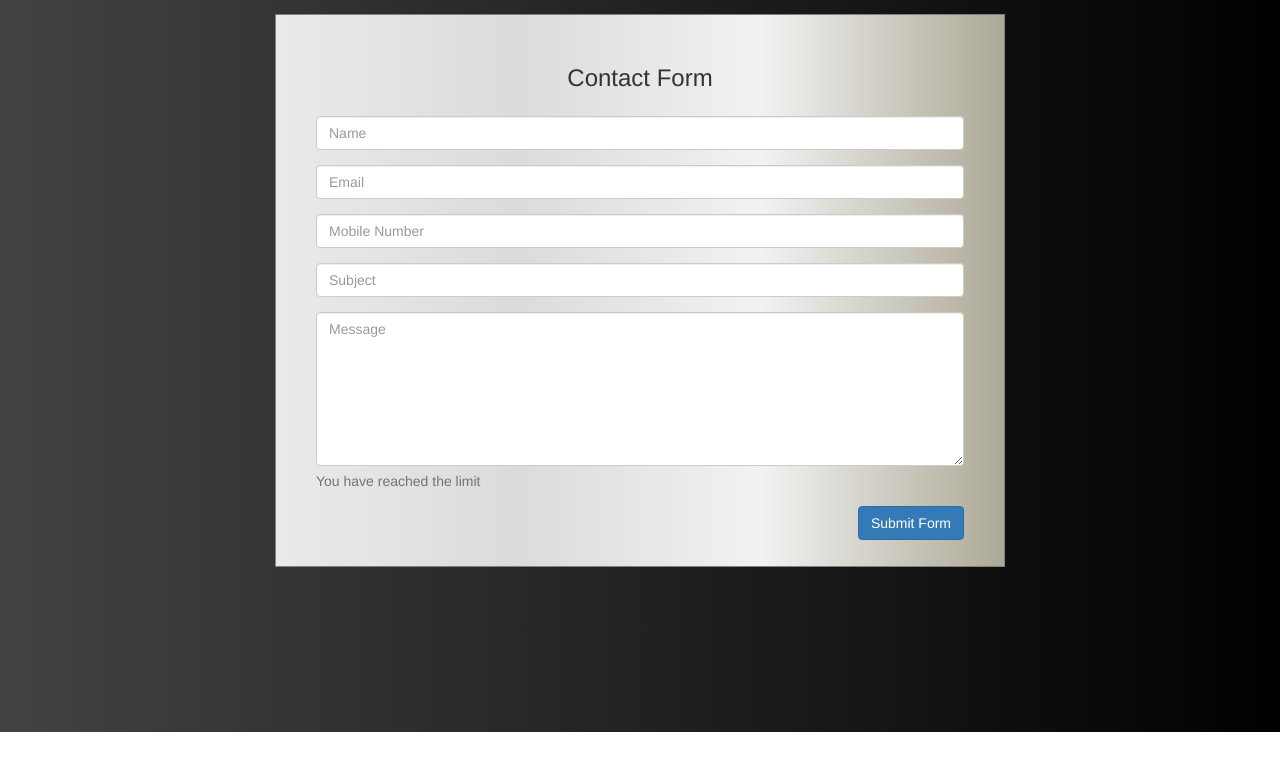
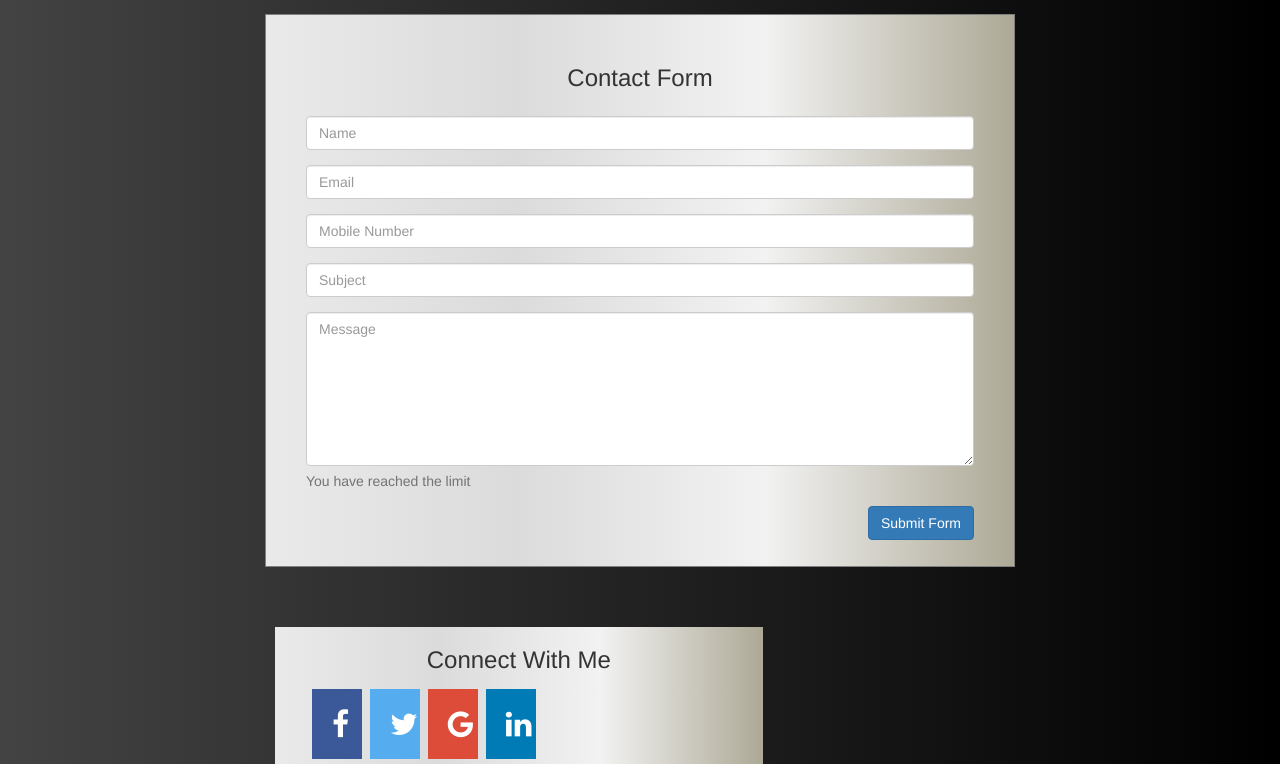
Before and after one commit to dynamicmosiac/Bootstrap-Portfolio, a plain HTML site: page contact.html in a window 1280 px wide. Shown: the part 68-832 px from the top of the page. Before the commit the page ends 800 px from the top, so only its background shows below. Drawn offline with nearby package versions, Linux system fonts and the light colour scheme.

Commit message:
mondayhw

```diff
--- a/contact.html
+++ b/contact.html
@@ -4,10 +4,14 @@
     <meta charset="UTF-8">
     <meta name="viewport" content="width=device-width, initial-scale=1.0">
     <meta http-equiv="X-UA-Compatible" content="ie=edge">
+    <link rel="stylesheet" href="https://cdnjs.cloudflare.com/ajax/libs/font-awesome/4.7.0/css/font-awesome.min.css">
     <link rel="stylesheet" href="https://maxcdn.bootstrapcdn.com/bootstrap/3.3.7/css/bootstrap.min.css">
     <link rel="stylesheet" href="style.css">
 
     <title>Document</title>
+    <style>
+
+</style>
 </head>
 <body>
 
@@ -50,6 +54,7 @@
         </div>
     </nav>
     <div class="container">
+        <div class="row">
             <div class="col-md-2">
 
             </div>
@@ -78,6 +83,22 @@
                         <button type="button" id="submit" name="submit" class="btn btn-primary pull-right">Submit Form</button>
                         </form>
                     </div>
+
+                </div>
+        </div>
+        <div class="row">
+                <div class="col-sm-5" style="margin-left: 220px; background: #ADA996;  /* fallback for old browsers */
+                background: -webkit-linear-gradient(to right, #EAEAEA, #DBDBDB, #F2F2F2, #ADA996);  /* Chrome 10-25, Safari 5.1-6 */
+                background: linear-gradient(to right, #EAEAEA, #DBDBDB, #F2F2F2, #ADA996); /* W3C, IE 10+/ Edge, Firefox 16+, Chrome 26+, Opera 12+, Safari 7+ */
+                ">
+
+                    <h3 style="text-align:center"> Connect With Me </h3>
+                    <div class="icons">
+                        <a href="#" class="fa fa-facebook"></a>
+                        <a href="#" class="fa fa-twitter"></a>
+                        <a href="#" class="fa fa-google"></a>
+                        <a href="#" class="fa fa-linkedin"></a>
+                    </div>
         </div>
     </div>
 
--- a/style.css
+++ b/style.css
@@ -20,6 +20,47 @@ h1 {
     color: white;
 
 }
+
+
+/* SOCIAL MEDIA BUTTONS */
+
+.icons {
+    margin-left: 20px;
+}
+
+.fa:hover {
+    opacity: 0.7;
+}
+
+.fa-facebook {
+    background: #3B5998;
+    color: white;
+}
+
+.fa-twitter {
+    background: #55ACEE;
+    color: white;
+}
+
+.fa-google {
+    background: #dd4b39;
+    color: white;
+}
+
+.fa-linkedin {
+    background: #007bb5;
+    color: white;
+}
+.fa {
+    padding: 20px;
+    font-size: 30px;
+    width: 50px;
+    text-align: center;
+    text-decoration: none;
+    margin: 5px 2px;
+}
+
+
 
 
 
```
Also changed, not shown: index.html (+1 -1 lines). Lines whose indentation alone changed are shown as unchanged.
